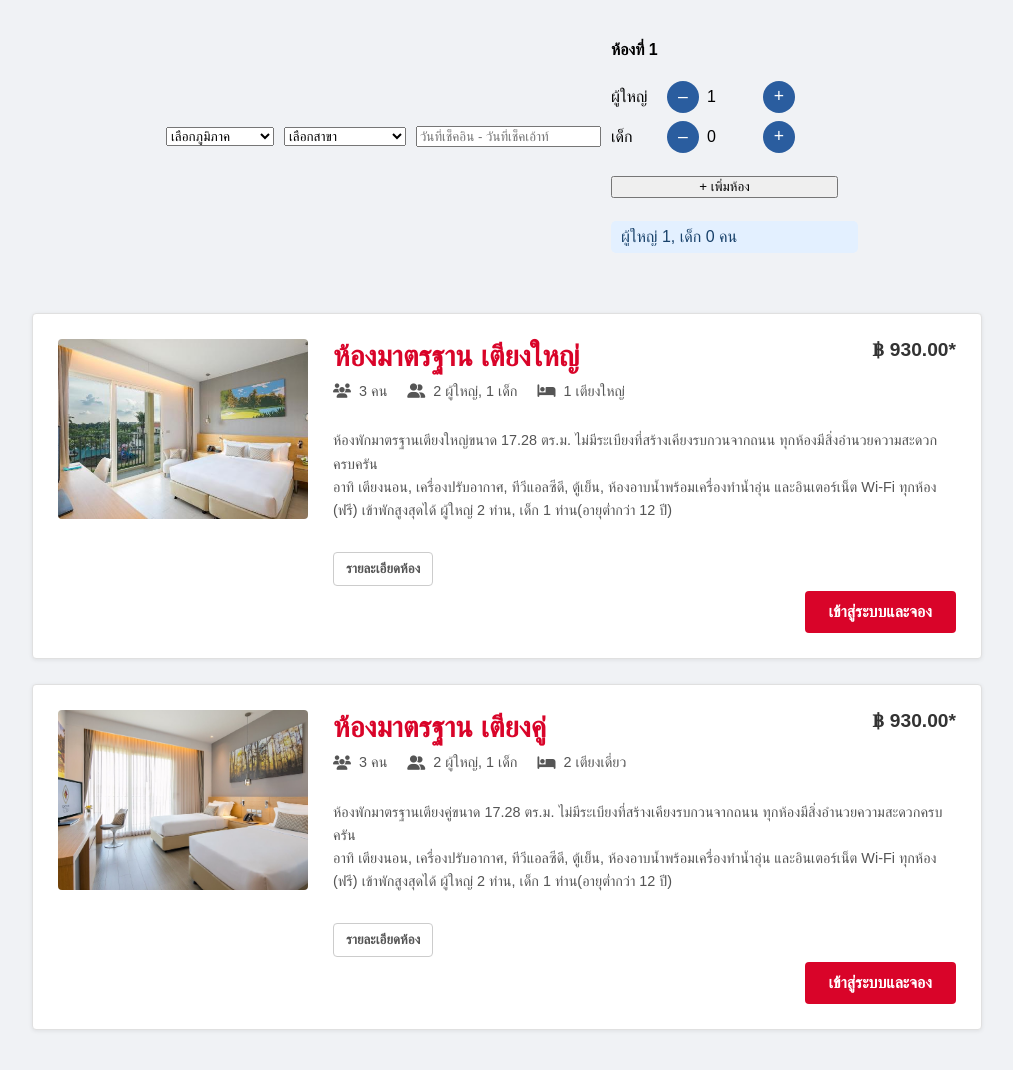
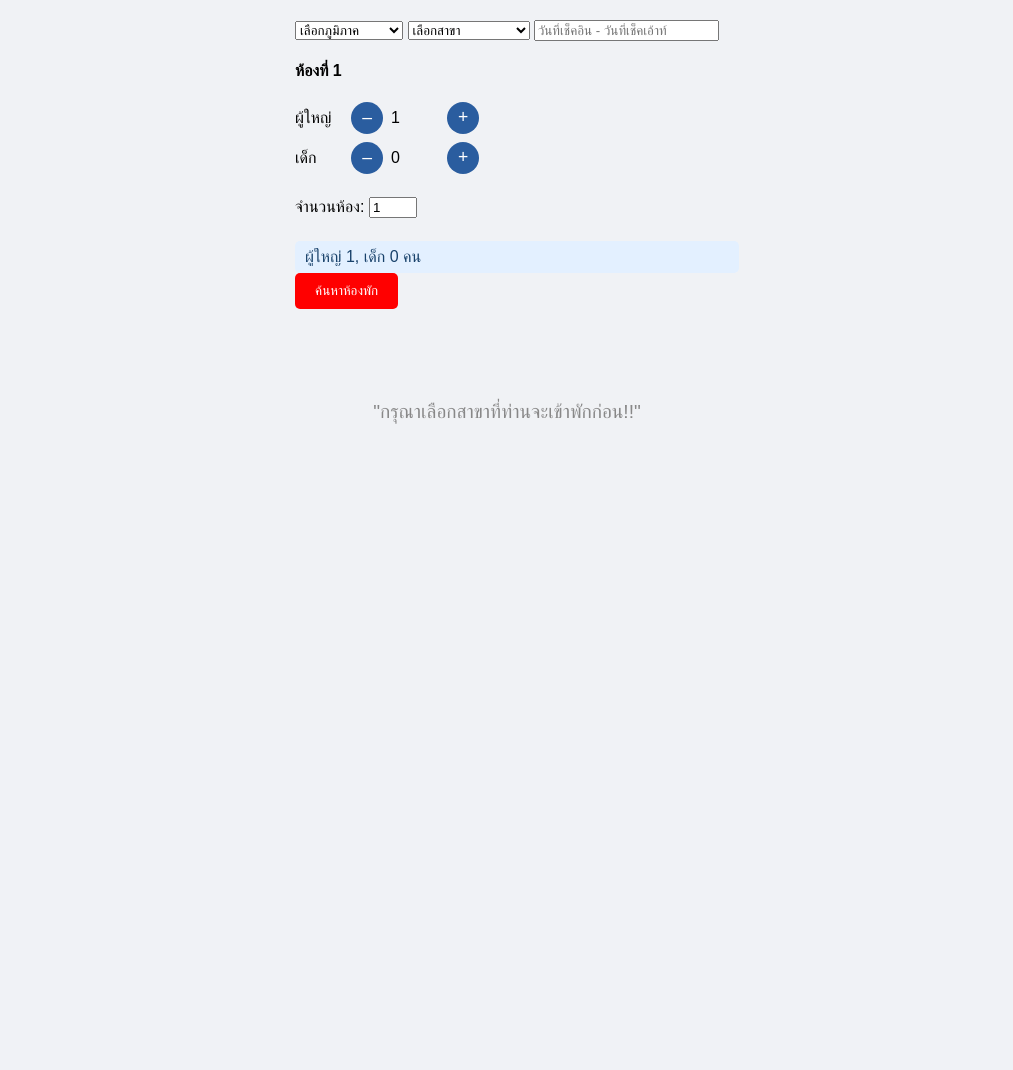
Before and after one commit to thinnawut12-05/Project, a PHP site: page /hotel_rooms.php in a window 1280 px wide. Shown: the part 70-1140 px from the top of the page, without its empty margins (133-1146 px from the left). After the commit the page ends 494 px from the top, so only its background shows below. Run offline with PHP 8.4, Linux system fonts and the light colour scheme; tables that the repository leaves empty hold one stand-in row (values such as "Sample post").

Commit message:
new-update

```diff
--- a/php/hotel_rooms.php
+++ b/php/hotel_rooms.php
@@ -1,6 +1,5 @@
 <?php
-// --- START: ส่วนเชื่อมต่อฐานข้อมูลและดึงข้อมูลจากโค้ดแรก ---
-include 'db.php'; // สมมติว่าไฟล์นี้ใช้เชื่อมต่อฐานข้อมูล
+include 'db.php';
 ini_set('display_errors', 1);
 ini_set('display_startup_errors', 1);
 error_reporting(E_ALL);
@@ -10,12 +9,11 @@
 $Last_name = $_SESSION['Last_name'] ?? '';
 $full_name = trim($First_name . ' ' . $Last_name);
 
-// ตั้งค่าการเชื่อมต่อให้รองรับภาษาไทย
 if (isset($conn)) {
     $conn->set_charset("utf8");
 }
 
-// 1. ดึงข้อมูลภูมิภาค (Region)
+// ดึงข้อมูลภูมิภาค
 $regions = [];
 $sql_regions = "SELECT Region_Id, Region_name FROM region ORDER BY Region_Id ASC";
 if ($result_regions = $conn->query($sql_regions)) {
@@ -25,7 +23,7 @@
     $result_regions->free();
 }
 
-// 2. ดึงข้อมูลสาขา/จังหวัด (Province)
+// ดึงข้อมูลจังหวัด/สาขา
 $provinces = [];
 $sql_provinces = "SELECT Province_Id, Province_name, Region_Id FROM province ORDER BY Province_name ASC";
 if ($result_provinces = $conn->query($sql_provinces)) {
@@ -34,63 +32,74 @@
     }
     $result_provinces->free();
 }
-// --- END: ส่วนเชื่อมต่อฐานข้อมูลและดึงข้อมูลจากโค้ดแรก ---
 
-
-// --- START: ข้อมูลห้องพักจากโค้ดที่สอง ---
 $hotel_name = "HOP INN AYUTTHAYA";
 
-// --- ข้อมูลสำหรับห้องที่ 1 ---
-$room1_data = [
-    "name" => "ห้องมาตรฐาน เตียงใหญ่",
-    "description" => "ห้องพักมาตรฐานเตียงใหญ่ขนาด 17.28 ตร.ม. ไม่มีระเบียงที่สร้างเคียงรบกวนจากถนน ทุกห้องมีสิ่งอำนวยความสะดวกครบครัน
-    อาทิ เตียงนอน, เครื่องปรับอากาศ, ทีวีแอลซีดี, ตู้เย็น, ห้องอาบน้ำพร้อมเครื่องทำน้ำอุ่น และอินเตอร์เน็ต Wi-Fi ทุกห้อง (ฟรี) เข้าพักสูงสุดได้ ผู้ใหญ่ 2 ท่าน, เด็ก 1 ท่าน(อายุต่ำกว่า 12 ปี)",
-    "capacity" => "3 คน",
-    "guests" => "2 ผู้ใหญ่, 1 เด็ก",
-    "bed_type" => "1 เตียงใหญ่",
-    "price" => "930.00",
-    "images" => ["./src/images/1.jpg", "./src/images/6.avif"]
-];
+// รับ province_id จาก GET
+$province_id = isset($_GET['province_id']) ? intval($_GET['province_id']) : null;
 
-// --- ข้อมูลสำหรับห้องที่ 2 ---
-$room2_data = [
-    "name" => "ห้องมาตรฐาน เตียงคู่",
-    "description" => "ห้องพักมาตรฐานเตียงคู่ขนาด 17.28 ตร.ม. ไม่มีระเบียงที่สร้างเคียงรบกวนจากถนน ทุกห้องมีสิ่งอำนวยความสะดวกครบครัน
-    อาทิ เตียงนอน, เครื่องปรับอากาศ, ทีวีแอลซีดี, ตู้เย็น, ห้องอาบน้ำพร้อมเครื่องทำน้ำอุ่น และอินเตอร์เน็ต Wi-Fi ทุกห้อง (ฟรี) เข้าพักสูงสุดได้ ผู้ใหญ่ 2 ท่าน, เด็ก 1 ท่าน(อายุต่ำกว่า 12 ปี)",
-    "capacity" => "3 คน",
-    "guests" => "2 ผู้ใหญ่, 1 เด็ก",
-    "bed_type" => "2 เตียงเดี่ยว",
-    "price" => "930.00",
-    "images" => ["./src/images/2.jpg", "./src/images/6.avif"]
-];
-// --- END: ข้อมูลห้องพักจากโค้ดที่สอง ---
+// รับค่าผู้เข้าพักและวันที่ จาก GET
+$checkin_date = $_GET['checkin_date'] ?? '';
+$adults = $_GET['adults'] ?? 1;
+$children = $_GET['children'] ?? 0;
+
+$rooms = [];
+if ($province_id) {
+    // ดึงเฉพาะ 2 room_type: 1 (เตียงใหญ่) และ 2 (เตียงคู่) ของสาขาที่เลือก
+    $sql_rooms = "SELECT * FROM room WHERE Province_Id = ? AND (Room_type_Id = 1 OR Room_type_Id = 2) ORDER BY Room_type_Id ASC";
+    $stmt = $conn->prepare($sql_rooms);
+    $stmt->bind_param('i', $province_id);
+    $stmt->execute();
+    $result = $stmt->get_result();
+    while ($row = $result->fetch_assoc()) {
+        if ($row['Room_type_Id'] == 1) {
+            $row['name'] = "ห้องมาตรฐาน เตียงใหญ่";
+            $row['description'] = "ห้องพักมาตรฐานเตียงใหญ่ขนาด 17.28 ตร.ม. ไม่มีระเบียงที่สร้างเคียงรบกวนจากถนน ทุกห้องมีสิ่งอำนวยความสะดวกครบครัน
+อาทิ เตียงนอน, เครื่องปรับอากาศ, ทีวีแอลซีดี, ตู้เย็น, ห้องอาบน้ำพร้อมเครื่องทำน้ำอุ่น และอินเตอร์เน็ต Wi-Fi ทุกห้อง (ฟรี) เข้าพักสูงสุดได้ ผู้ใหญ่ 2 ท่าน, เด็ก 1 ท่าน(อายุต่ำกว่า 12 ปี)";
+            $row['capacity'] = $row['Number_of_people_staying'] . " คน";
+            $row['guests'] = "2 ผู้ใหญ่, 1 เด็ก";
+            $row['bed_type'] = "1 เตียงใหญ่";
+            $row['images'] = ["./src/images/1.jpg", "./src/images/6.avif"];
+        } elseif ($row['Room_type_Id'] == 2) {
+            $row['name'] = "ห้องมาตรฐาน เตียงคู่";
+            $row['description'] = "ห้องพักมาตรฐานเตียงคู่ขนาด 17.28 ตร.ม. ไม่มีระเบียงที่สร้างเคียงรบกวนจากถนน ทุกห้องมีสิ่งอำนวยความสะดวกครบครัน
+อาทิ เตียงนอน, เครื่องปรับอากาศ, ทีวีแอลซีดี, ตู้เย็น, ห้องอาบน้ำพร้อมเครื่องทำน้ำอุ่น และอินเตอร์เน็ต Wi-Fi ทุกห้อง (ฟรี) เข้าพักสูงสุดได้ ผู้ใหญ่ 2 ท่าน, เด็ก 1 ท่าน(อายุต่ำกว่า 12 ปี)";
+            $row['capacity'] = $row['Number_of_people_staying'] . " คน";
+            $row['guests'] = "2 ผู้ใหญ่, 1 เด็ก";
+            $row['bed_type'] = "2 เตียงเดี่ยว";
+            $row['images'] = ["./src/images/2.jpg", "./src/images/6.avif"];
+        }
+        $row['price'] = number_format($row['Price'], 2);
+        $rooms[] = $row;
+    }
+    $stmt->close();
+}
 ?>
 <!DOCTYPE html>
 <html lang="th">
+
 <head>
     <meta charset="UTF-8" />
     <title>เลือกห้องพัก - <?= htmlspecialchars($hotel_name) ?></title>
     <link rel="icon" type="image/png" href="./src/images/logo.png" />
     <link rel="stylesheet" href="https://cdnjs.cloudflare.com/ajax/libs/font-awesome/6.4.0/css/all.min.css" />
-
-    <!-- CSS จากทั้งสองไฟล์ -->
-    <link rel="stylesheet" href="./in.css" /> <!-- CSS สำหรับฟอร์มค้นหา -->
+    <link rel="stylesheet" href="./in.css" />
     <link rel="stylesheet" href="hotel_rooms.css" />
     <link rel="stylesheet" href="modal_style.css" />
-
-    <!-- Style สำหรับโปรไฟล์ (จากโค้ดแรก) -->
     <style>
         .profile-link, .profile-link:visited {
-            text-decoration: none; color: #ffffff; padding: 8px 12px;
-            border-radius: 5px; transition: background-color 0.3s ease;
+            text-decoration: none;
+            color: #ffffff;
+            padding: 8px 12px;
+            border-radius: 5px;
+            transition: background-color 0.3s ease;
         }
-        .profile-link:hover { background-color: rgba(255, 255, 255, 0.2); color: #ffffff; }
-        .profile-link:active { color: #ffffff; }
+        .profile-link:hover { background-color: rgba(255,255,255,0.2); color: #fff; }
+        .profile-link:active { color: #fff; }
     </style>
 </head>
+
 <body>
-
-    <!-- Header จากโค้ดแรก -->
     <header>
         <section class="logo">
             <img src="./src/images/4.png" width="50" height="50" />
@@ -109,8 +118,8 @@
         <?php endif; ?>
     </header>
 
-    <!-- ฟอร์มเลือกวันและจำนวนผู้เข้าพัก จากโค้ดแรก -->
     <section class="booking-form">
+        <form action="" method="get">
             <select id="region" onchange="updateBranches()">
                 <option disabled selected value>เลือกภูมิภาค</option>
                 <?php foreach ($regions as $region): ?>
@@ -119,19 +128,19 @@
                 </option>
                 <?php endforeach; ?>
             </select>
-
-        <select id="branch">
+            <select id="branch" name="province_id">
                 <option disabled selected value>เลือกสาขา</option>
                 <?php foreach ($provinces as $province): ?>
                 <option value="<?= htmlspecialchars($province['Province_Id']) ?>"
                     data-region-id="<?= htmlspecialchars($province['Region_Id']) ?>"
-                        style="display:none;">
+                    style="display:none;" <?= ($province_id == $province['Province_Id']) ? 'selected' : '' ?>>
                     <?= htmlspecialchars($province['Province_name']) ?>
                 </option>
                 <?php endforeach; ?>
             </select>
 
-        <input id="date-range" type="text" placeholder="วันที่เช็คอิน - วันที่เช็คเอ้าท์" readonly onclick="openCalendar()" />
+            <!-- ส่วนของวันที่และผู้เข้าพัก -->
+            <input id="date-range" name="checkin_date" type="text" placeholder="วันที่เช็คอิน - วันที่เช็คเอ้าท์" readonly value="<?= htmlspecialchars($checkin_date) ?>" onclick="openCalendar()" />
 
             <div id="rooms-container">
                 <div class="room" data-room="1">
@@ -139,13 +148,13 @@
                     <div class="guest-group">
                         <span>ผู้ใหญ่</span>
                         <button type="button" onclick="changeGuest(this, 'adult', -1)">–</button>
-                    <span class="adult-count">1</span>
+                        <span class="adult-count"><?= htmlspecialchars($adults) ?></span>
                         <button type="button" onclick="changeGuest(this, 'adult', 1)">+</button>
                     </div>
                     <div class="guest-group">
                         <span>เด็ก</span>
                         <button type="button" onclick="changeGuest(this, 'child', -1)">–</button>
-                    <span class="child-count">0</span>
+                        <span class="child-count"><?= htmlspecialchars($children) ?></span>
                         <button type="button" onclick="changeGuest(this, 'child', 1)">+</button>
                     </div>
                     <div class="child-age-container" style="display:none; margin-top:8px;">
@@ -153,74 +162,60 @@
                         <div class="child-age-list"></div>
                     </div>
                 </div>
-            <button type="button" id="add-room-btn" onclick="addRoom()">+ เพิ่มห้อง</button>
+                <div class="room-input-group">
+                    <label for="num-rooms">จำนวนห้อง:</label>
+                    <input type="number" id="num-rooms" value="1" min="1" max="5" onchange="updateRoomsFromInput()">
+                </div>
                 <div class="guest-summary">
-                <input id="guest-summary-input" type="text" readonly value="ผู้ใหญ่ 1, เด็ก 0 คน" />
+                    <input id="guest-summary-input" type="text" readonly value="ผู้ใหญ่ <?= htmlspecialchars($adults) ?>, เด็ก <?= htmlspecialchars($children) ?> คน" />
                 </div>
             </div>
-
-        <form action="./hotel_rooms.php" method="get">
-            <input type="hidden" name="hotel_name" value="<?= htmlspecialchars($hotel_name) ?>">
-            <input type="hidden" name="checkin_date" id="checkin_date" value="">
-            <input type="hidden" name="adults" id="adults" value="1">
-            <input type="hidden" name="children" id="children" value="0">
-            <!-- <button type="submit" class="btn">ค้นหา</button> เปลี่ยนข้อความปุ่ม -->
+            <input type="hidden" name="adults" id="adults" value="<?= htmlspecialchars($adults) ?>">
+            <input type="hidden" name="children" id="children" value="<?= htmlspecialchars($children) ?>">
+            <button type="submit" class="btn">ค้นหาห้องพัก</button>
         </form>
     </section>
 
-    <!-- ส่วนแสดงรายการห้องพัก จากโค้ดที่สอง -->
     <main class="room-selection-container">
-        <!-- Room Card 1 -->
+        <?php if (!$province_id): ?>
+            <div style="color:#888;text-align:center;padding:2rem;font-size:1.2rem;">"กรุณาเลือกสาขาที่ท่านจะเข้าพักก่อน!!"</div>
+        <?php elseif (count($rooms) === 0): ?>
+            <div style="color:#888;text-align:center;padding:2rem;font-size:1.2rem;">ไม่พบข้อมูลห้องพักสำหรับสาขานี้</div>
+        <?php else: ?>
+            <?php foreach ($rooms as $room): ?>
             <div class="room-card">
                 <div class="card-content">
-                <div class="room-image"><img src="<?= htmlspecialchars($room1_data['images'][0]) ?>" alt="<?= htmlspecialchars($room1_data['name']) ?>"></div>
+                    <div class="room-image"><img src="<?= htmlspecialchars($room['images'][0]) ?>" alt="<?= htmlspecialchars($room['name']) ?>"></div>
                     <div class="room-info">
                         <div class="info-header">
-                        <h2><?= htmlspecialchars($room1_data['name']) ?></h2>
-                        <div class="room-price">฿ <?= htmlspecialchars($room1_data['price']) ?>*</div>
+                            <h2><?= htmlspecialchars($room['name']) ?></h2>
+                            <div class="room-price">฿ <?= htmlspecialchars($room['price']) ?>*</div>
                         </div>
                         <div class="room-icons">
-                        <div class="icon-group"><i class="fas fa-users"></i> <?= htmlspecialchars($room1_data['capacity']) ?></div>
-                        <div class="icon-group"><i class="fas fa-user-friends"></i> <?= htmlspecialchars($room1_data['guests']) ?></div>
-                        <div class="icon-group"><i class="fas fa-bed"></i> <?= htmlspecialchars($room1_data['bed_type']) ?></div>
+                            <div class="icon-group"><i class="fas fa-users"></i> <?= htmlspecialchars($room['capacity']) ?></div>
+                            <div class="icon-group"><i class="fas fa-user-friends"></i> <?= htmlspecialchars($room['guests']) ?></div>
+                            <div class="icon-group"><i class="fas fa-bed"></i> <?= htmlspecialchars($room['bed_type']) ?></div>
                         </div>
-                    <p class="room-description"><?= nl2br(htmlspecialchars($room1_data['description'])) ?></p>
-                    <button class="details-btn" onclick='openRoomDetailsModal(<?= json_encode($room1_data) ?>)'>รายละเอียดห้อง</button>
+                        <p class="room-description"><?= nl2br(htmlspecialchars($room['description'])) ?></p>
+                        <button class="details-btn" onclick='openRoomDetailsModal(<?= json_encode($room) ?>)'>รายละเอียดห้อง</button>
                     </div>
                 </div>
-            <div class="booking-action"><button class="btn-book">เข้าสู่ระบบและจอง</button></div>
+                <div class="booking-action"><button class="btn-book">จอง</button></div>
             </div>
-
-        <!-- Room Card 2 -->
-        <div class="room-card">
-            <div class="card-content">
-                <div class="room-image"><img src="<?= htmlspecialchars($room2_data['images'][0]) ?>" alt="<?= htmlspecialchars($room2_data['name']) ?>"></div>
-                <div class="room-info">
-                    <div class="info-header">
-                        <h2><?= htmlspecialchars($room2_data['name']) ?></h2>
-                        <div class="room-price">฿ <?= htmlspecialchars($room2_data['price']) ?>*</div>
-                    </div>
-                    <div class="room-icons">
-                        <div class="icon-group"><i class="fas fa-users"></i> <?= htmlspecialchars($room2_data['capacity']) ?></div>
-                        <div class="icon-group"><i class="fas fa-user-friends"></i> <?= htmlspecialchars($room2_data['guests']) ?></div>
-                        <div class="icon-group"><i class="fas fa-bed"></i> <?= htmlspecialchars($room2_data['bed_type']) ?></div>
-                    </div>
-                    <p class="room-description"><?= nl2br(htmlspecialchars($room2_data['description'])) ?></p>
-                    <button class="details-btn" onclick='openRoomDetailsModal(<?= json_encode($room2_data) ?>)'>รายละเอียดห้อง</button>
-                </div>
-            </div>
-            <div class="booking-action"><button class="btn-book">เข้าสู่ระบบและจอง</button></div>
-        </div>
+            <?php endforeach; ?>
+        <?php endif; ?>
     </main>
 
-    <!-- POPUP CALENDAR จากโค้ดแรก -->
+    <!-- ปฏิทินและ Modal (เหมือนเดิม) -->
     <div id="calendarOverlay" onclick="closeCalendar()"></div>
     <div id="calendarPopup">
         <span class="close-calendar" onclick="closeCalendar()">×</span>
         <div class="calendar-container">
             <div class="calendar-header">
                 <span class="nav-btn" onclick="changeMonth(-1)">&#8249;</span>
-                <div class="calendar-month"><h2 id="month-label">Loading...</h2></div>
+                <div class="calendar-month">
+                    <h2 id="month-label">Loading...</h2>
+                </div>
                 <span class="nav-btn" onclick="changeMonth(1)">&#8250;</span>
             </div>
             <div class="calendar-grid" id="calendar-days"></div>
@@ -229,7 +224,6 @@
         </div>
     </div>
 
-    <!-- MODAL จากโค้ดที่สอง -->
     <div class="modal-overlay" id="roomModal" style="display: none;">
         <div class="modal-container">
             <span class="modal-close-btn" onclick="closeModal()">&times;</span>
@@ -249,18 +243,15 @@
                         <p class="rate-price" id="modal-price"></p>
                         <hr>
                         <div class="booking-total" id="modal-total"></div>
-                        <button class="booking-button">เข้าสู่ระบบและจอง</button>
+                        <button class="booking-button">จอง</button>
                     </div>
                 </div>
             </div>
         </div>
     </div>
 
-    <!-- SCRIPT จากทั้งสองไฟล์ -->
-    <script src="./test.js"></script> <!-- Script สำหรับฟอร์มค้นหาและปฏิทิน -->
+    <script src="./test.js"></script>
     <script src="modal_script.js"></script>
-
-    <!-- Inline SCRIPT สำหรับ Dropdown (จากโค้ดแรก) -->
     <script>
         function updateBranches() {
             const regionSelect = document.getElementById('region');
--- a/php/type.php
+++ b/php/type.php
@@ -49,7 +49,7 @@
               echo '<p>' . htmlspecialchars($location) . '</p>';
               echo '<p class="price">฿ ' . number_format($price) . ' / คืน</p>';
               echo '</div>';
-              echo '<a href="' . htmlspecialchars($link_url) . '" class="btn-book">ดูรายละเอียด</a>';
+              echo '<a href="' . htmlspecialchars($link_url) . '" class="btn-book">จองเลย</a>';
               echo '</div>';
           }
       } else {
```
Also changed, not shown: php/home.php (+9 -1 lines), php/index.php (+9 -2 lines), php/test.js (+105 -48 lines), php/in.css (line endings or trailing spaces). Lines whose indentation alone changed are shown as unchanged.
